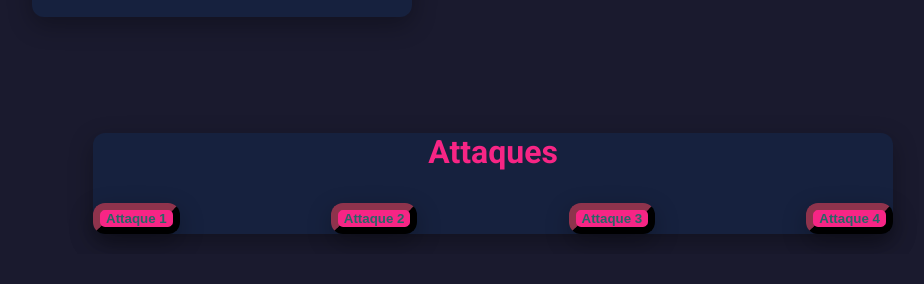
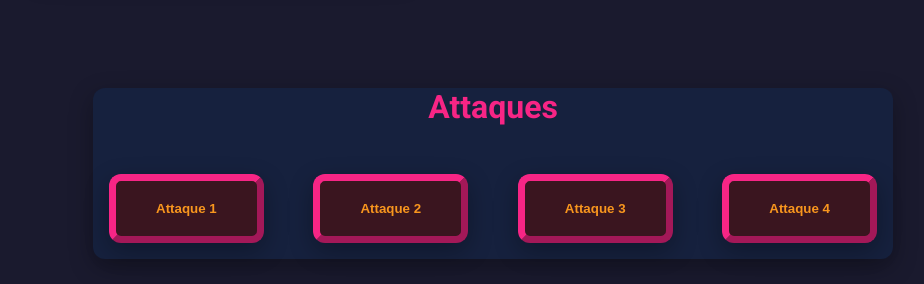
Before and after one commit to berkanidu-01/Projet-Agile-Super-h-ros, a website: page superheros/index.html in a window 1280 px wide. Shown: the part 988-1272 px from the top of the page, without its empty margins (147-1071 px from the left). Before the commit the page ends 1242 px from the top, so only its background shows below. Drawn offline with Linux system fonts and the light colour scheme; no server answers.

Commit message:
fix server pull

```diff
--- a/superheros/script.js
+++ b/superheros/script.js
@@ -146,7 +146,7 @@ document.addEventListener('DOMContentLoaded', function() {
   }
 
   // Ajouter un bouton pour recharger le héros
-  const header = document.querySelector('.site-header');
+  /*const header = document.querySelector('.site-header');
   if (header) {
     const refreshButton = document.createElement('button');
     refreshButton.textContent = 'Charger Héros ID=1';
@@ -165,7 +165,7 @@ document.addEventListener('DOMContentLoaded', function() {
     refreshButton.addEventListener('click', initWithHeroId1);
     header.appendChild(refreshButton);
     console.log("Bouton 'Charger Héros ID=1' ajouté");
-  }
+  }*/
 
   // Animation des barres de progression pour les stats existantes
   const statElements = document.querySelectorAll('.heroStats p');
--- a/superheros/style.css
+++ b/superheros/style.css
@@ -99,7 +99,7 @@ h1 {
 .movescard {
     align-items: center;
     text-align: left;
-    margin: 20px auto;
+    margin: 2% auto;
     width: 95%;
     max-width: 800px;
     border: none;
@@ -110,12 +110,14 @@ h1 {
 }
 
 .movescard button {
-	color: #286666;
+	padding: 2.5% 5%;
+	margin: 2%;
+	color: #f8961e;
 	text-decoration: solid;
 	border-width: 7px;
-	border-color:#3a151f;
+	border-color:#f72585;
     border-radius: 12px;
-    background-color: #f72585;
+    background-color: #3a151f;
     box-shadow: 0 8px 24px rgba(0, 0, 0, 0.3);
 }
 
```
Also changed, not shown: server.js (+10 -3 lines).
